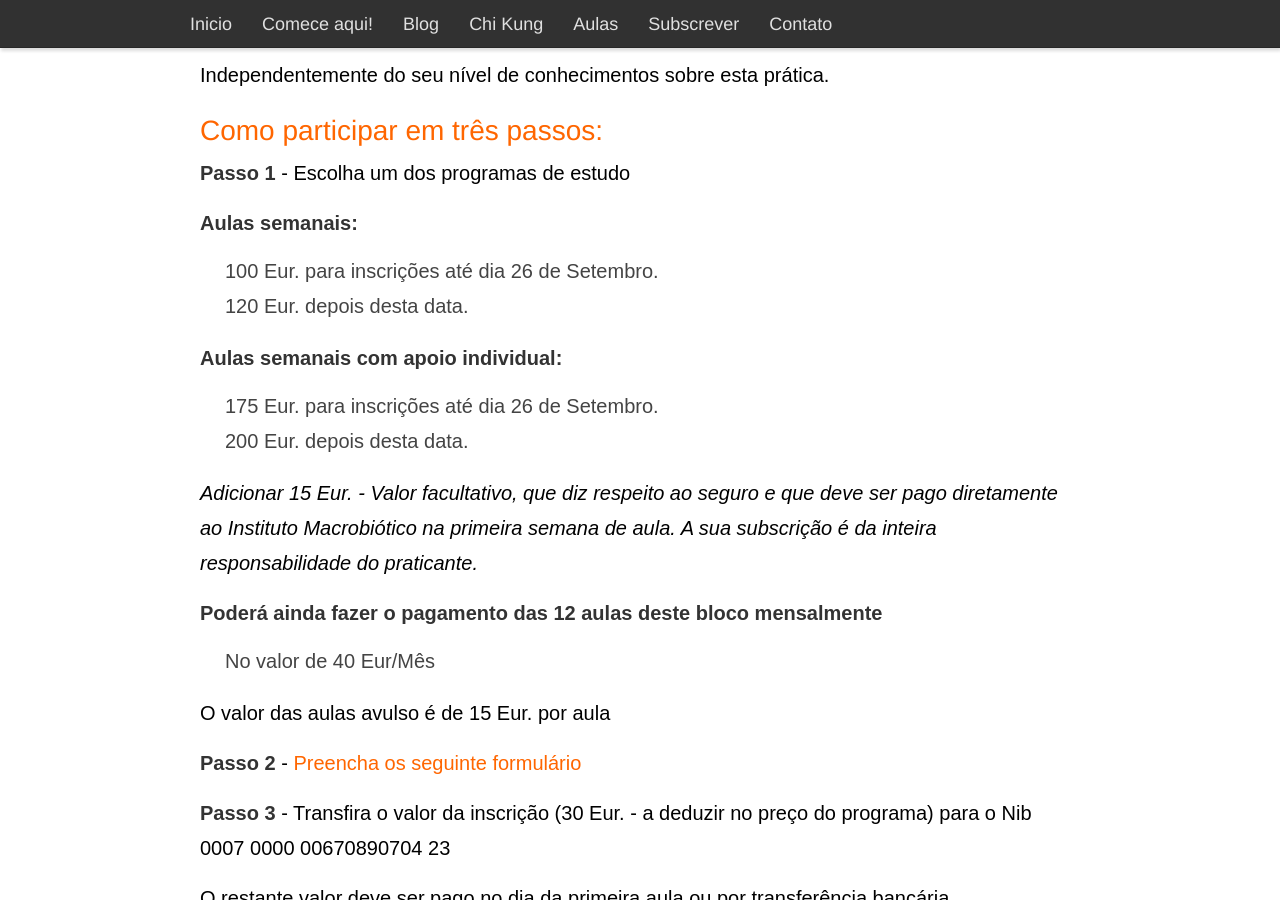
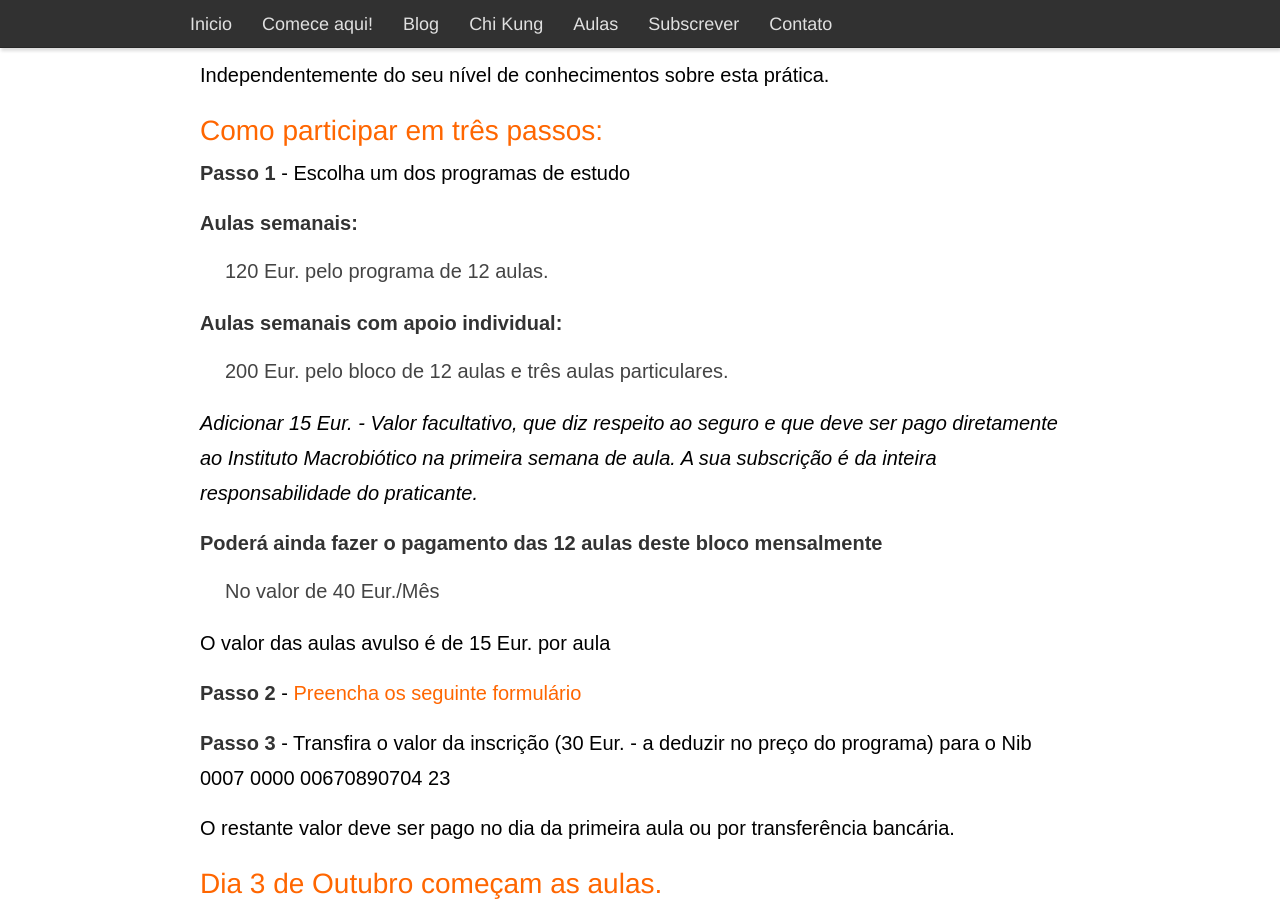
Before and after one commit to devagar/chikung, a Jekyll site: the page built from regulares.md, in a window 1280 px wide and 900 px high, scrolled down 4029 px. Built offline with Jekyll 4.4.1, drawn with Linux system fonts in a browser that asks for light colours.

```diff
--- a/CNAME
+++ b/CNAME
@@ -1 +1 @@
-chikung.in
+devagar.org
--- a/regulares.md
+++ b/regulares.md
@@ -101,19 +101,17 @@ Independentemente do seu nível de conhecimentos sobre esta prática.
 
 **Aulas semanais:**
 
-+ 100 Eur. para inscrições até dia 26 de Setembro.
-+ 120 Eur. depois desta data.
++ 120 Eur. pelo programa de 12 aulas.
 
 **Aulas semanais com apoio individual:**
 
-+ 175 Eur. para inscrições até dia 26 de Setembro.
-+ 200 Eur. depois desta data.
++ 200 Eur. pelo bloco de 12 aulas e três aulas particulares.
 
 *Adicionar 15 Eur. - Valor facultativo, que diz respeito ao seguro e que deve ser pago diretamente ao Instituto Macrobiótico na primeira semana de aula. A sua subscrição é da inteira responsabilidade do praticante.*
 
 **Poderá ainda fazer o pagamento das 12 aulas deste bloco mensalmente**
 
-+ No valor de 40 Eur/Mês
++ No valor de 40 Eur./Mês
 
 O valor das aulas avulso é de 15 Eur. por aula
 
```
Also changed, not shown: _posts/2013-10-01-40minutos.md (added, +24 -0 lines), avancadas.md (+3 -4 lines).
